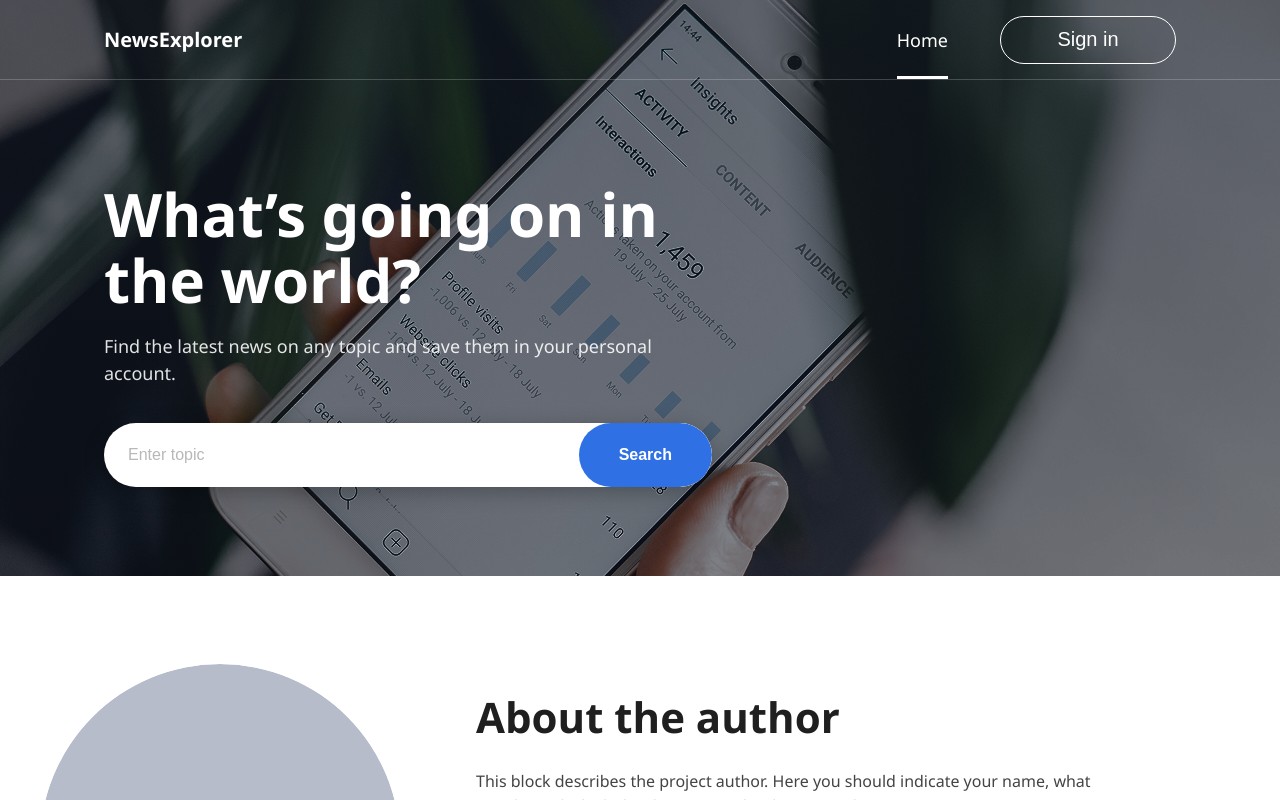
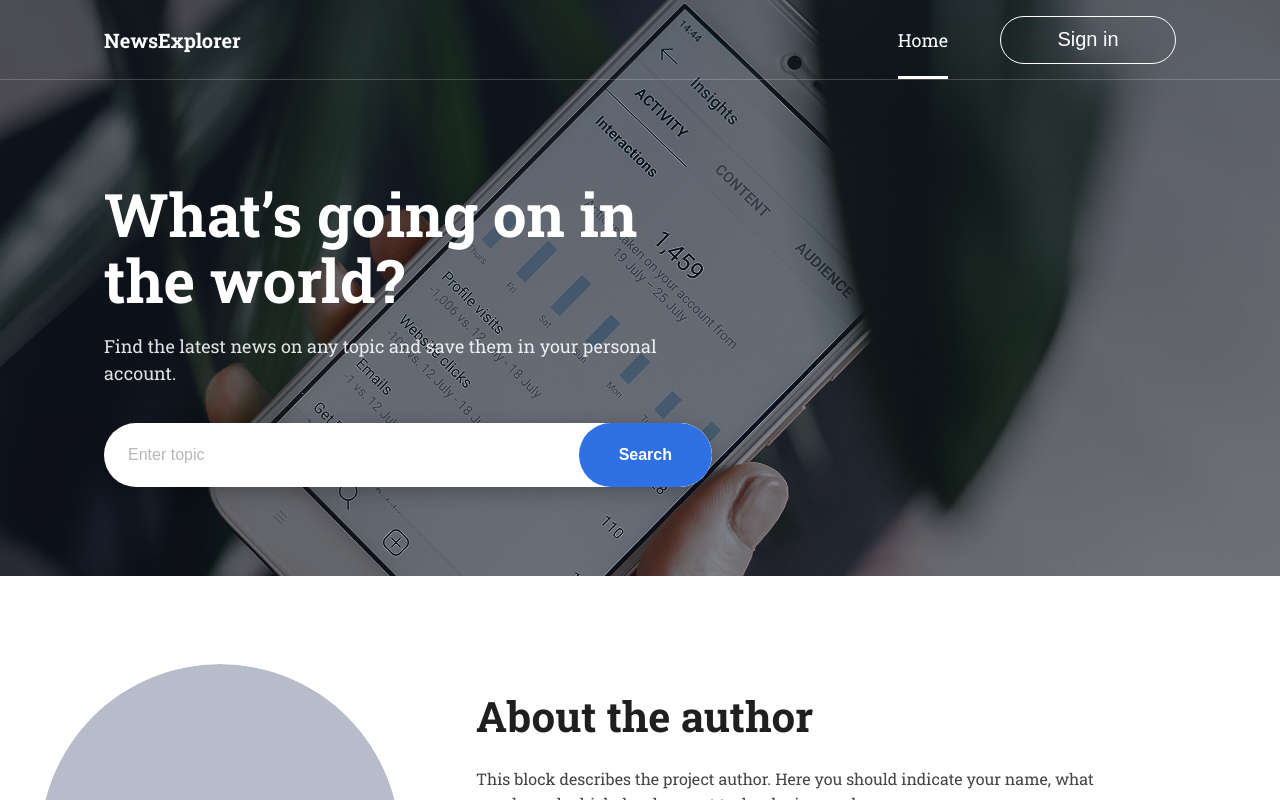
Before and after one commit to Ewell19/stage-1-frontend-api, a React (Vite) app: page / in a window 1280 px wide. Shown: the top 800 px of the page. Built offline with nearby package versions, Linux system fonts and the light colour scheme.

Commit message:
Add Roboto Slab font via @font-face

```diff
--- a/src/index.css
+++ b/src/index.css
@@ -1,3 +1,19 @@
+@font-face {
+  font-family: 'Roboto Slab';
+  font-style: normal;
+  font-weight: 400;
+  font-display: swap;
+  src: url('./fonts/RobotoSlab-Regular.woff2') format('woff2');
+}
+
+@font-face {
+  font-family: 'Roboto Slab';
+  font-style: normal;
+  font-weight: 700;
+  font-display: swap;
+  src: url('./fonts/RobotoSlab-Bold.woff2') format('woff2');
+}
+
 * {
   margin: 0;
   padding: 0;
@@ -12,7 +28,7 @@ body,
 }
 
 body {
-  font-family: "Segoe UI", Tahoma, Geneva, Verdana, sans-serif;
+  font-family: 'Roboto Slab', serif;
   background-color: #ffffff;
   color: #333;
   overflow-x: hidden;
```
Also changed, not shown: src/fonts/RobotoSlab-Bold.woff2 (added), src/fonts/RobotoSlab-Regular.woff2 (added).
